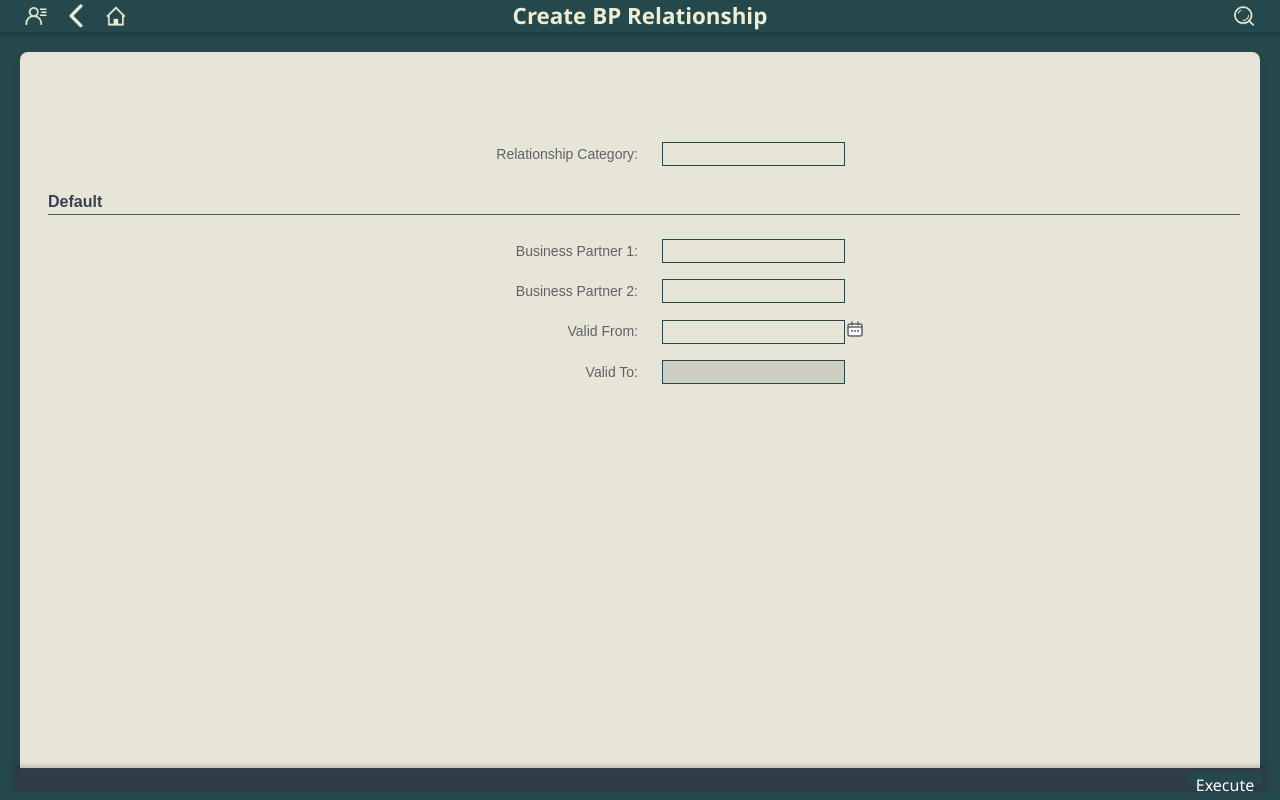
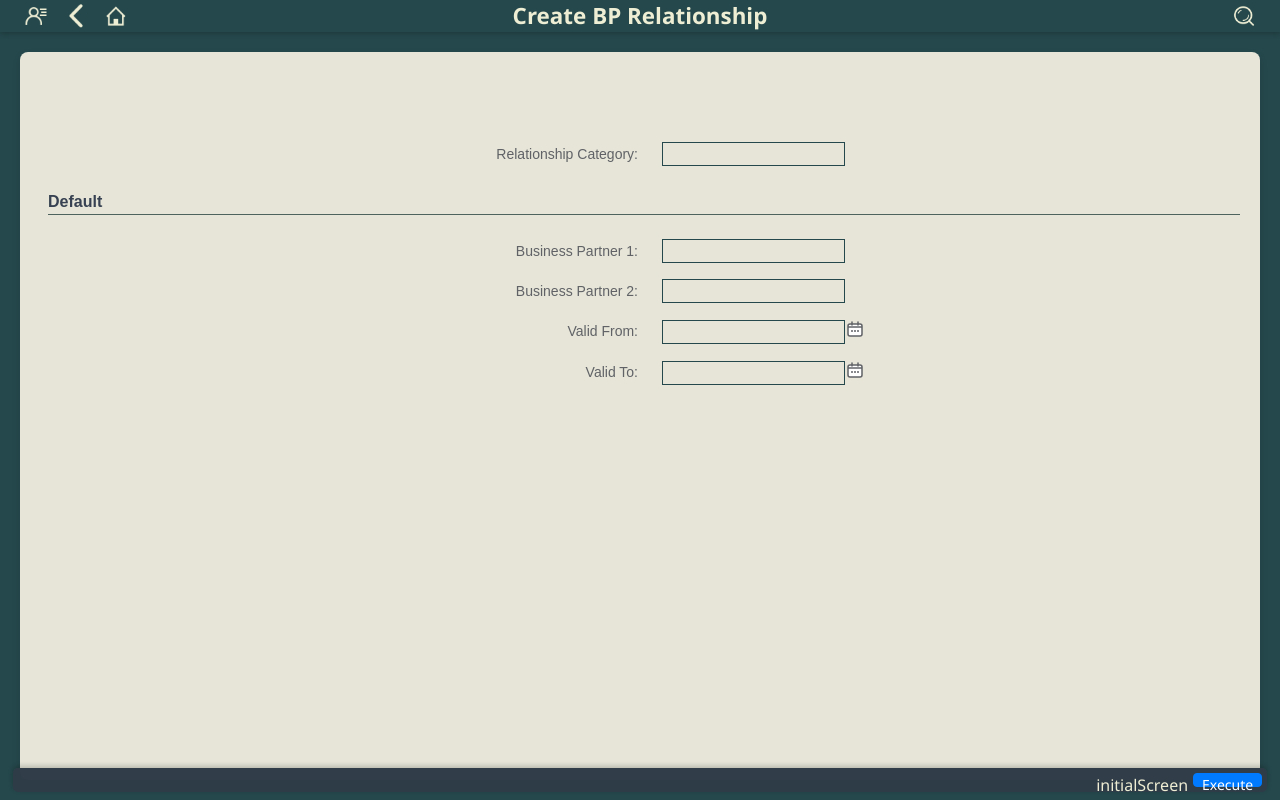
Before and after one commit to pezy-yx/ERP-SD-simplified, a Vue app in the folder site/: page /application/test/erppage/vake in a window 1280 px wide. Built offline with nearby package versions, Linux system fonts and the light colour scheme.

Commit message:
feat: create-bp-relation

```diff
--- a/site/src/components/applicationContent/AppContent.vue
+++ b/site/src/components/applicationContent/AppContent.vue
@@ -16,6 +16,7 @@
       <!-- 底部导航栏 -->
       <div class="bottom-bar">
         <!-- 自定义插槽内容 -->
+        <p>{{ footerMessage }}</p>
         <slot name="footer-content-left" v-bind="allInterfaces"></slot>
 
         <div class="bottom-bar-spacer"></div>
@@ -73,6 +74,7 @@ const emit = defineEmits<{
 const { stages } = toRefs(props)
 const currentStage = ref(0)
 const isNavigating = ref(false)
+const footerMessage = ref("")
 
 // 切换到指定stage
 async function goToStage(index: number) {
@@ -164,6 +166,7 @@ const hideMagicString = "/hide"
 
 // 暴露的方法和属性
 defineExpose({
+  footerMessage,
   currentStage,
   goToStage,
   next,
--- a/site/src/components/varbox/VarInput.vue
+++ b/site/src/components/varbox/VarInput.vue
@@ -529,7 +529,7 @@ watch(() => currentNode.value?.children?.length, () => {
 }, { immediate: true })
 
 function handleFocus() {
-  displaySearchButton.value = true
+  displaySearchButton.value = true && !effectiveReadonly.value
   searchButtonCounter.value++
   // console.log(`Focus on node: ${pathString.value}`)
 }
@@ -540,7 +540,7 @@ function handleSearchButtonClick() {
   searchButtonCounter.value++
   displaySearchButton.value = false
   displaySearchIcon.value = false
-  showSearchModal.value = true
+  showSearchModal.value = true && !effectiveReadonly.value
 }
 
 function handleSearchButtonEnter(){
--- a/site/src/utils/VarTree.ts
+++ b/site/src/utils/VarTree.ts
@@ -202,15 +202,20 @@ export class VarNode {
    */
   clone(): VarNode {
     const clonedChildren: VarNode[] = this.children.map(child => child.clone())
-    return new VarNode(
+    const node = new VarNode(
       this.nodeType,
       this.varType,
       this.name,
       this.defaultValue,
       this.readonly,
       clonedChildren,
-      { ...this.config } // 深拷贝config对象
+      { ...this.config }, // 深拷贝config对象
+      this.nameDisplay,
     )
+    if(node.nodeType==='leaf'){
+      node.currentValue = this.currentValue
+    }
+    return node
   }
 
   /**
@@ -261,6 +266,25 @@ export class VarTree {
   }
 
   /**
+   * 读值
+   */
+  getValue(): any {
+    if(!this.root) return {}
+    return this.root.currentValue
+  }
+
+  /**
+   * 读值
+   * @param {VarNodeValue} newValue
+   */
+  setValue(newValue: VarNodeValue): void {
+    if(!this.root) {
+      return
+    }
+    this.root.currentValue = newValue
+  }
+
+  /**
    * 设置根节点
    * @param {VarNode} rootNode
    */
@@ -274,6 +298,14 @@ export class VarTree {
    */
   getRoot(): VarNode | null {
     return this.root
+  }
+
+  /**
+   * 克隆根节点
+   */
+  cloneRoot(): VarNode | null {
+    if (!this.root) return null
+    return this.root.clone()
   }
 
   /**
@@ -613,6 +645,16 @@ export function createNodeStructure(
 }
 export const cns = createNodeStructure
 
+export function isNodeStructure(obj: any): obj is NodeStructure {
+  if (obj?.children && Array.isArray(obj.children)){
+    for (const child of obj.children) {
+      if (!isNodeStructure(child)) {
+        return false
+      }
+    }
+  }
+  return obj && typeof obj === 'object' && 'varType' in obj && 'nodeType' in obj
+}
 // // example:
 // const exampleNode: NodeStructure =
 // cns('string','leaf','exampleString','Hello, World!',false,{},[
--- a/site/src/views/BPRelationship/Create.vue
+++ b/site/src/views/BPRelationship/Create.vue
@@ -1,58 +1,147 @@
 <script lang="ts" setup>
+import {ref} from 'vue'
 import VarBox from '@/components/varbox/VarBox.vue';
-import {createTreeFromConfig, cns, VarTree} from '@/utils/VarTree';
+import AppContent from '@/components/applicationContent/AppContent.vue'
+import {createTreeFromConfig, createNodeFromConfig, cns, VarTree, VarNode, NodeStructure, isNodeStructure} from '@/utils/VarTree';
+import {
+  bpSearch,
+  relationSearch
+} from '@/utils/searchMethods'
+
+const API_BASE_URL = process.env.VUE_APP_API_BASE_URL || ''
+const appContentRef = ref(null) as any
 
 const initialScreenTree = createTreeFromConfig(
   // root
   cns('dict','dict','createBpInput',{},false,{hideLabel:true},[
     // relation
     cns('dict','dict','relation',{},false,{hideLabel:true},[
-      cns('string','leaf','relationShipCategory','',false,{},[],"Relationship Category:")
+      cns('string','leaf','relationShipCategory','',false,{searchMethods:relationSearch},[],"Relationship Category:")
     ]),
     // default
     cns('dict','dict','default',{},false,{},[
-      cns('string','leaf','businessPartner1','',false,{},[],"Business Partner 1:"),
-      cns('string','leaf','businessPartner2','',false,{},[],"Business Partner 2:"),
+      cns('string','leaf','businessPartner1','',false,{searchMethods:bpSearch},[],"Business Partner 1:"),
+      cns('string','leaf','businessPartner2','',false,{searchMethods:bpSearch},[],"Business Partner 2:"),
       cns('date','leaf','validFrom','',false,{},[],"Valid From:"),
-      cns('date','leaf','validTo','',true,{},[],"Valid To:"),
+      cns('date','leaf','validTo','',false,{},[],"Valid To:"),
     ],'Default')
   ],"")
 )
 
-/**
- * @description 检查数据是否输入完毕且合法
- * @description 显示错误信息/进入General Data
- */
-function handleInitialScreenExecute() {
+const basicInfoTree = createTreeFromConfig(
+  cns('dict','dict','basicInfo',{},false,{},[],"Basic Info")
+)
+
+const generalDataTree = createTreeFromConfig(
+  cns('dict','dict','generalData',{},false,{},[
+    cns('string','leaf','vip','',false,{},[],"(Default) VIP: "),
+    cns('string','leaf','department','',false,{},[],"(Default) Department: "),
+    cns('string','leaf','function','',false,{},[],"(Default) Function: "),
+  ],"(Default) General Data")
+)
+
+async function handleCancel(currentStage: number, targetStage: number) {
+  if (currentStage === 1) { // from general data
+    const confirmValue = confirm('Cancel the creation?')
+    if(confirmValue) {
+      appContentRef.value.footerMessage = ''
+    }
+    return confirmValue
+  }
+  return true
+}
+
+async function handleExecute(currentStage: number, targetStage: number) {
   console.log(initialScreenTree.root?.currentValue)
+  console.log('try: stage change:',currentStage,'->',targetStage)
+  if (currentStage === 0) { // from initial screen
+    const data = await fetch(`${API_BASE_URL}/api/app/bp-relationship/register`, {
+      method: 'POST',
+      headers: {
+        'Content-Type': 'application/json',
+      },
+      body: JSON.stringify(initialScreenTree.root?.currentValue)
+    }).then(response => {
+      console.log('正常返回', response)
+      return response.json()
+    }).catch(error => {
+      console.error('申请失败:', error)
+      return { success: false }
+    })
+    console.log('返回的数据',data)
+    const struct = data.data.formStruct
+    if (isNodeStructure(struct)) {
+      generalDataTree.setRoot(createNodeFromConfig(struct))
+    }
+
+    basicInfoTree.setRoot(initialScreenTree.cloneRoot())
+    basicInfoTree.root!.readonly = true
+    return data.success
+  }
+
+  if (currentStage === 1) { // from general data
+    console.log('general data:', generalDataTree.root?.currentValue)
+    const body = {
+      basicInfo: basicInfoTree.root?.currentValue,
+      generalData: generalDataTree.root?.currentValue,
+    }
+    const data = await fetch(`${API_BASE_URL}/api/app/bp-relationship/create`, {
+      method: 'POST',
+      headers: {
+        'Content-Type': 'application/json',
+      },
+      body: JSON.stringify(body)
+    }).then(response => {
+      console.log('正常返回', response)
+      return response.json()
+    }).catch(error => {
+      console.error('创建BP关系失败:', error)
+      return { success: false }
+    })
+    console.log('返回的数据',data)
+    if(data.success) {
+      appContentRef.value.footerMessage = data.data.message
+    }
+    return false // 不切换状态
+  }
+
+
+  return false
 }
 
 </script>
 
 <template>
-  <div class="layout">
-    <div class="page-content">
+  <AppContent
+    :stages="['initialScreen','generalData']"
+    :before-next="handleExecute"
+    :before-prev="handleCancel"
+    :footer-config="[
+      {},
+      { prevText:'Cancel', nextText:'Save'}
+    ]"
+    ref="appContentRef"
+  >
+    <template #[`stage-initialScreen`]>
       <VarBox
         :tree="initialScreenTree"
-      >
-      </VarBox>
-    </div>
-    <div class="bottom-bar">
-      <div class="bottom-bar-spacer"></div>
-      <button
-        class="execute-button"
-        :onclick="handleInitialScreenExecute"
-      >
-        Execute
-      </button>
-    </div>
-  </div>
+      ></VarBox>
+    </template>
+    <template #[`stage-generalData`]>
+      <VarBox
+        :tree="basicInfoTree"
+      ></VarBox>
+      <VarBox
+        :tree="generalDataTree"
+      ></VarBox>
+    </template>
+
+    <template #[`footer-content-right`]>
+      {{ appContentRef?.getCurrentStageName() }}
+    </template>
+
+  </AppContent>
 </template>
 
 <style scoped>
-.layout {
-  display: flex;
-  flex-direction: column;
-  height: 100%;
-}
 </style>
```
Also changed, not shown: 2 other files (tests, documents, lock files or other folders).
